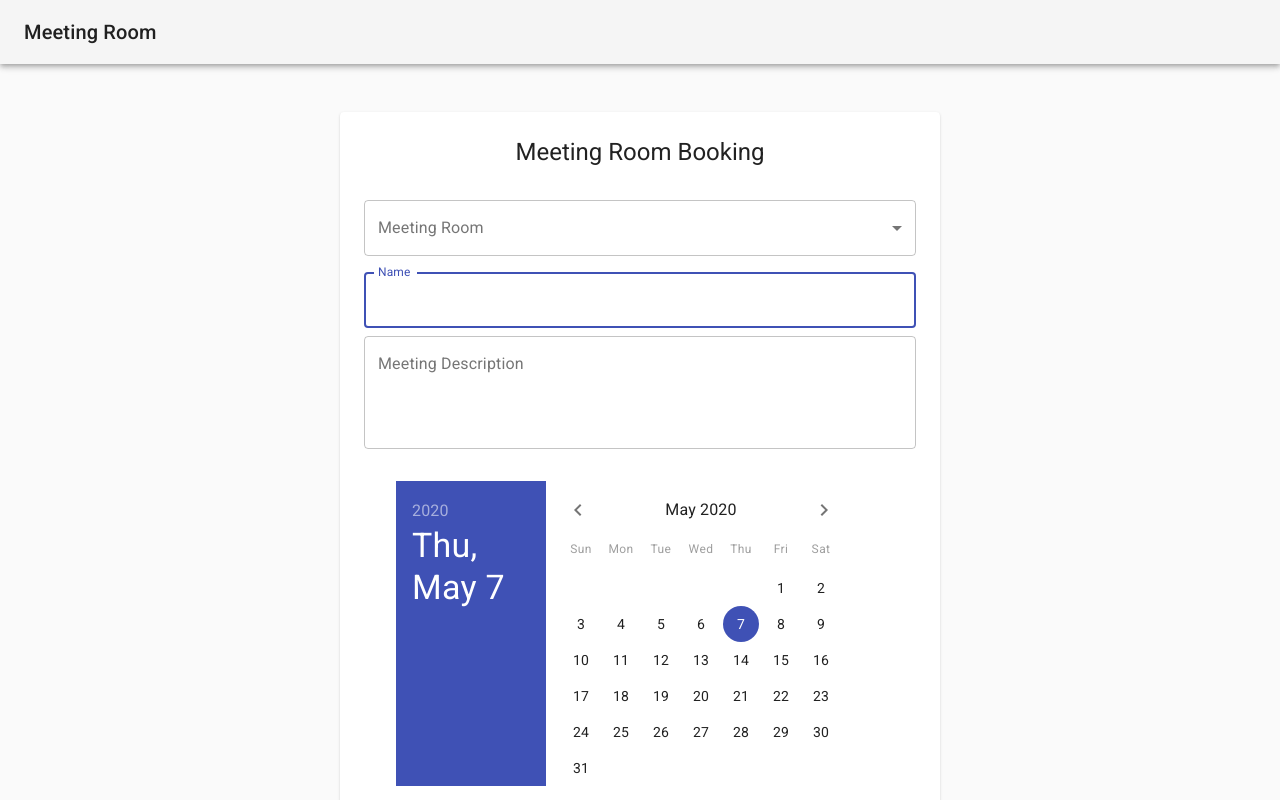
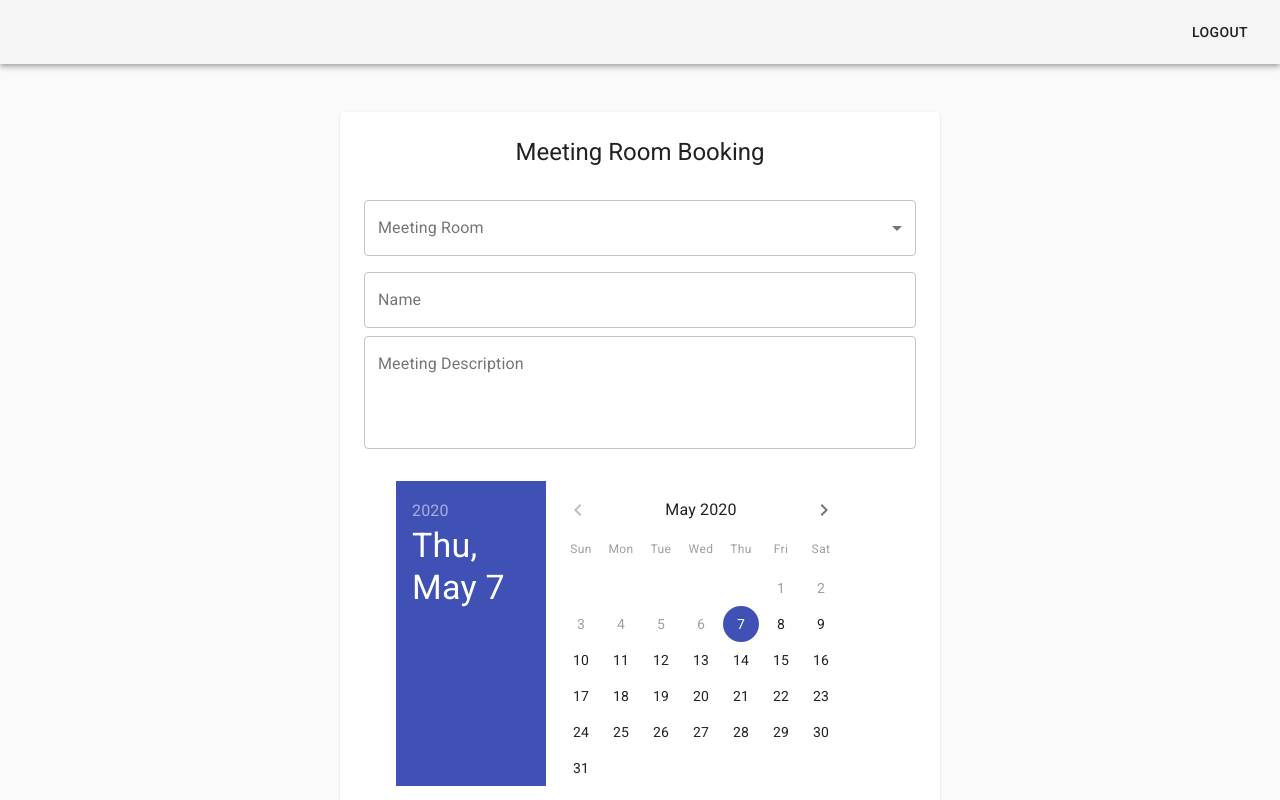
Before and after one commit to AditiTrehan/meeting-room, a React (Create React App) app: page /booking in a window 1280 px wide. Shown: the top 800 px of the page. Built offline with nearby package versions, Linux system fonts and the light colour scheme.

Commit message:
Added Google Login

```diff
--- a/package.json
+++ b/package.json
@@ -9,10 +9,13 @@
     "@testing-library/jest-dom": "^4.2.4",
     "@testing-library/react": "^9.5.0",
     "@testing-library/user-event": "^7.2.1",
+    "is_js": "^0.9.0",
+    "lodash": "^4.17.15",
     "moment": "^2.25.3",
     "prop-types": "^15.7.2",
     "react": "^16.13.1",
     "react-dom": "^16.13.1",
+    "react-google-login": "^5.1.14",
     "react-redux": "^7.2.0",
     "react-router": "^5.1.2",
     "react-router-dom": "^5.1.2",
--- a/src/components/Login.js
+++ b/src/components/Login.js
@@ -12,6 +12,9 @@ from '@material-ui/core';
 import PropTypes from "prop-types";
 import { connect } from "react-redux";
 import actions from '../actions';
+import { GoogleLogin } from "react-google-login";
+import {clientId} from "../constants";
+import {saveObject, validateEmail} from "../utils";
 
 const classes = (theme) => ({
     root:{
@@ -26,7 +29,7 @@ const classes = (theme) => ({
         backgroundPosition: 'center',
     },
     paper: {
-        margin: theme.spacing(8, 4),
+        margin: theme.spacing(30, 4),
         display: 'flex',
         flexDirection: 'column',
         alignItems: 'center',
@@ -38,8 +41,8 @@ const classes = (theme) => ({
     submit: {
         margin: theme.spacing(3, 0, 2),
     },
-    button:{
-        width:"100%"
+    loginBtn:{
+        textAlign:"center"
     }
 })
 
@@ -50,7 +53,8 @@ class Login extends Component{
                 user:{
                     email:""
                 },
-                error:false
+                error:false,
+                loading:false
             }
     }
 
@@ -66,39 +70,72 @@ class Login extends Component{
         })
     }
 
+    isValid = () => {
+        const {user} = this.state;
+        let { isValid, errors } = validateEmail(user.email);
+
+        if(!isValid){
+            this.setState({ errors });
+        }
+        return isValid
+    }
+
     onSignIn = (e) => {
         e.preventDefault();
         const {user} = this.state;
-        if(user.email){
+
+        if(this.isValid()){
             actions.login(user)
             this.props.history.push('/booking')
         }
-        else{
-            this.setState({
-                error:true
-            })
-        }
     }
 
-    googleSignIn = (googleUser) => {
-        var profile = googleUser.getBasicProfile();
-        console.log('ID: ' + profile.getId()); // Do not send to your backend! Use an ID token instead.
-        console.log('Name: ' + profile.getName());
-        console.log('Image URL: ' + profile.getImageUrl());
-        console.log('Email: ' + profile.getEmail()); // This is null if the 'email' scope is not present.
+    onSuccess = (response) => {
+        const { profileObj } = response;
+        this.setState({
+            loading: true
+        });
+        const {
+            email,
+            familyName,
+            givenName,
+            googleId,
+            imageUrl = ""
+        } = profileObj;
+        const session = {
+            email,
+            lastName: familyName,
+            firstName: givenName,
+            provider: "google",
+            providerId: googleId,
+            imageUrl
+        };
+
+    saveObject("session", session);
+
+    setTimeout(() => {
+        this.setState({
+            loading: false
+        });
+        this.props.history.push("/booking");
+        }, 1000);
+    }
+
+    onFailure = (error) => {
+        console.log('error')
     }
 
     render(){
         const {classes} = this.props;
-        const {user = {}, error} = this.state;
+        const {user = {}, errors={}, loading} = this.state;
         return(
             <Grid container component="main" className={classes.root}>
             <CssBaseline/>
             <Grid item xs={false} sm={4} md={7} className={classes.image} />
             <Grid item xs={12} sm={8} md={5} component={Paper} elevation={6} square>
                 <div className={classes.paper}>
-                <Typography component="h1" variant="h5">
-                    Sign in
+                <Typography component="h1" variant="h4">
+                    Sign In
                 </Typography>
                 <form className={classes.form}>
                     <TextField
@@ -106,15 +143,11 @@ class Login extends Component{
                         margin="normal"
                         required
                         fullWidth
-                        id="email"
                         label="Email Address"
-                        name="email"
-                        autoComplete="email"
-                        autoFocus
                         onChange = {this.handleChange}
                         value={user.email}
-                        error={error}
-                        helperText={error ? "Email is required!":""}
+                        error={errors.email ? true : false}
+                        helperText={errors.email}
                     />
                     <Button
                         fullWidth
@@ -125,12 +158,19 @@ class Login extends Component{
                     >
                         Sign In
                     </Button>
-                    <Button
-                        fullWidth
-                        className = "g-signin2"
-                        data-onsuccess={this.googleSignIn}
-                    >
-                    </Button>
+                    <div className={classes.loginBtn}>
+                        <GoogleLogin
+                            clientId={clientId}
+                            onSuccess={this.onSuccess}
+                            onFailure={this.onFailure}
+                            icon={loading ? false : true}
+                            buttonText={
+                                loading ? "Signing In...":
+                                "Sign In With Google"
+                            }
+                            disabled={loading}
+                        />
+                    </div>
                 </form>
                 </div>
             </Grid>
@@ -141,7 +181,6 @@ class Login extends Component{
 
 Login.propTypes = {
     classes: PropTypes.object.isRequired,
-    theme:PropTypes.object.isRequired
 }
 
 const LoginConnected = withStyles(classes)(Login);
--- a/src/components/MeetingBooking.js
+++ b/src/components/MeetingBooking.js
@@ -17,11 +17,14 @@ from '@material-ui/core';
 import { DatePicker,MuiPickersUtilsProvider } from "@material-ui/pickers";
 import PropTypes from "prop-types";
 import MomentUtils from '@date-io/moment';
-import {timeSlots} from '../constants';
+import {timeSlots, apiKey, clientId} from '../constants';
+import moment from 'moment';
+import { connect } from "react-redux";
+import {getObject, removeObject} from '../utils';
 
 const classes = (theme) => ({
-    appBar:{
-        position:'relative'
+    title:{
+        flexGrow: 1,
     },
     layout: {
         width: 'auto',
@@ -66,10 +69,50 @@ class Booking extends Component{
                 room:'',
                 description:'',
                 date:new Date(),
-                slot:''
+                slot:'',
+                email:'',
+                tempName:""
+            },
         }
     }
+
+    componentDidMount(){
+        const userDetails = JSON.parse(getObject("session")) || {}
+        const email = (userDetails && userDetails.email) || "";
+        const firstName = (userDetails && userDetails.firstName) || "";
+        const lastName = (userDetails && userDetails.lastName) || "";
+        const {employee = {}} = this.state;
+        let updatedEmployee = {
+            ...employee,
+            email,
+            tempName:`${firstName} ${lastName}`,
         }
+        this.setState({employee:updatedEmployee})
+        // this.handleClientLoad();
+    }
+
+   /*  handleClientLoad = () => {
+        window.gapi.load('client:auth2', initClient);
+    }
+
+    initClient = () => {
+        window.gapi.client.init({
+          apiKey: apiKey,
+          clientId: clientId,
+          discoveryDocs: ["https://www.googleapis.com/discovery/v1/apis/calendar/v3/rest"],
+          scope: "https://www.googleapis.com/auth/calendar.readonly"
+        }).then(function () {
+          // Listen for sign-in state changes.
+          window.gapi.auth2.getAuthInstance().isSignedIn.listen(updateSigninStatus);
+
+          // Handle the initial sign-in state.
+          updateSigninStatus(window.gapi.auth2.getAuthInstance().isSignedIn.get());
+          authorizeButton.onclick = handleAuthClick;
+          signoutButton.onclick = handleSignoutClick;
+        }, function(error) {
+          appendPre(JSON.stringify(error, null, 2));
+        });
+    } */
 
     onChange = (e,prop,detail) => {
         const {employee} = this.state;
@@ -77,7 +120,7 @@ class Booking extends Component{
         if(prop === "date"){
             let updatedEmployee = {
                 ...employee,
-                [prop]:e
+                [prop]:moment(e).format()
             }
             this.setState({
                 employee:updatedEmployee
@@ -109,17 +152,29 @@ class Booking extends Component{
         console.log(employee , "employee")
     }
 
+    logOut = () => {
+        removeObject("session")
+        setTimeout(() => {
+            this.setState({
+                loading: false
+            });
+            this.props.history.push("/");
+        }, 500);
+    }
+
     render(){
         const {classes} = this.props;
         const {employee={}} = this.state;
+
         return(
             <Fragment>
             <CssBaseline />
-            <AppBar position="absolute" color="default" className={classes.appBar}>
+            <AppBar position="static" color="default">
                 <Toolbar>
-                <Typography variant="h6" color="inherit" noWrap>
-                    Meeting Room
+                    <Typography variant="h6" color="inherit" className={classes.title}>
+                        {employee.tempName !== " " ? employee.tempName : (employee && employee.email) }
                     </Typography>
+                    <Button color="inherit" onClick={this.logOut}>Logout</Button>
                 </Toolbar>
             </AppBar>
             <main className={classes.layout}>
@@ -149,7 +204,6 @@ class Booking extends Component{
                         variant="outlined"
                         margin="normal"
                         label="Name"
-                        autoFocus
                         fullWidth
                         onChange = {(e)=>this.onChange(e,"name")}
                         value={employee.name}
@@ -173,24 +227,29 @@ class Booking extends Component{
                                 value={employee.date}
                                 onChange={(e) => this.onChange(e,"date")}
                                 fullWidth
-
+                                disablePast
                             />
                         </MuiPickersUtilsProvider>
                     </div>
+                    <div>
                     <Typography component="h5" noWrap  align="center">
                         Please select your preffered slot
                     </Typography>
                     {
                         timeSlots && timeSlots.map((slot,key)=>{
                             return(
-                                <Button variant="outlined" className={classes.slot} onClick={(e)=>this.onChange(e,"slot",slot)}>
+                                <Button variant="outlined"
+                                        className={classes.slot}
+                                        onClick={(e)=>this.onChange(e,"slot",slot)}
+                                >
                                     {slot}
                                 </Button>
                             )
-
                         })
                     }
+                    </div>
                      <Button
+                        fullWidth
                         variant="contained"
                         color="primary"
                         onClick={this.createBooking}
@@ -199,7 +258,6 @@ class Booking extends Component{
                         Book Appointment
                     </Button>
                 </Paper>
-
             </main>
         </Fragment>
         )
@@ -211,6 +269,12 @@ Booking.propTypes = {
     theme:PropTypes.object.isRequired
 }
 
-const MeetingBooking = withStyles(classes)(Booking);
+const BookingConnected = withStyles(classes)(Booking);
+const mapStateToProps = state => {
+    return {
+        user: state.user
+    };
+};
+const MeetingBooking = connect(mapStateToProps)(BookingConnected)
 
 export default MeetingBooking;
--- a/src/constants.js
+++ b/src/constants.js
@@ -10,3 +10,7 @@ export const timeSlots =[
     "6:00 P.M",
     "7:00 P.M",
 ]
+
+export const clientId = '417248184044-i14u18vrdfs0t4pdh5jdmlic4ilmirmp.apps.googleusercontent.com';
+
+export const apiKey = 'AIzaSyAAH99boIxpg7RbgU_5lfrTfzzE35fwg3I';
--- a/src/index.js
+++ b/src/index.js
@@ -19,7 +19,4 @@ ReactDOM.render(
   document.getElementById('root')
 );
 
-// If you want your app to work offline and load faster, you can change
-// unregister() to register() below. Note this comes with some pitfalls.
-// Learn more about service workers: https://bit.ly/CRA-PWA
 serviceWorker.unregister();
--- a/src/reducers/Login.js
+++ b/src/reducers/Login.js
@@ -7,8 +7,8 @@ let initialState = {
 export default function (state = initialState, action) {
     switch (action.type) {
         case types.AUTH_LOGIN:
-            let newUser = { ...action.payload };
-            return { ...state,user: newUser };
+            let updatedUser = { ...action.payload };
+            return { ...state,user: updatedUser };
         default:
             return state
     }
--- a/src/routes.js
+++ b/src/routes.js
@@ -1,5 +1,5 @@
 import React,{Component} from "react";
-import { BrowserRouter, Route, Switch, Redirect } from 'react-router-dom';
+import { BrowserRouter, Route, Switch} from 'react-router-dom';
 import MeetingBooking from './components/MeetingBooking';
 import Login  from './components/Login';
 
--- a/src/utils.js
+++ b/src/utils.js
@@ -1,5 +1,38 @@
+import Validator from 'is_js';
+import  { isEmpty } from 'lodash';
+
 export const saveObject = (key, value) => {
     if (window && window.localStorage) {
       window.localStorage.setItem(key, JSON.stringify(value));
     }
+}
+
+export const getObject = (key) => {
+  if (window && window.localStorage) {
+    return window.localStorage.getItem(key);
   }
+
+  return null;
+}
+
+export const removeObject = (key) => {
+  if (window && window.localStorage) {
+    window.localStorage.removeItem(key);
+  }
+}
+
+export const validateEmail = (email) => {
+  let errors = {}
+  if(Validator.empty(email)) {
+    errors.email = 'Email is required !';
+  }
+
+  if(!Validator.empty(email) && !Validator.email(email)) {
+      errors.email = 'Invalid email !';
+  }
+
+  return {
+    isValid: isEmpty(errors),
+    errors
+  }
+}
```
Also changed, not shown: public/index.html (+7 -0 lines), src/actions/Login.js (+6 -5 lines), 1 other file (tests, documents, lock files or other folders). Lines whose indentation alone changed are shown as unchanged.
